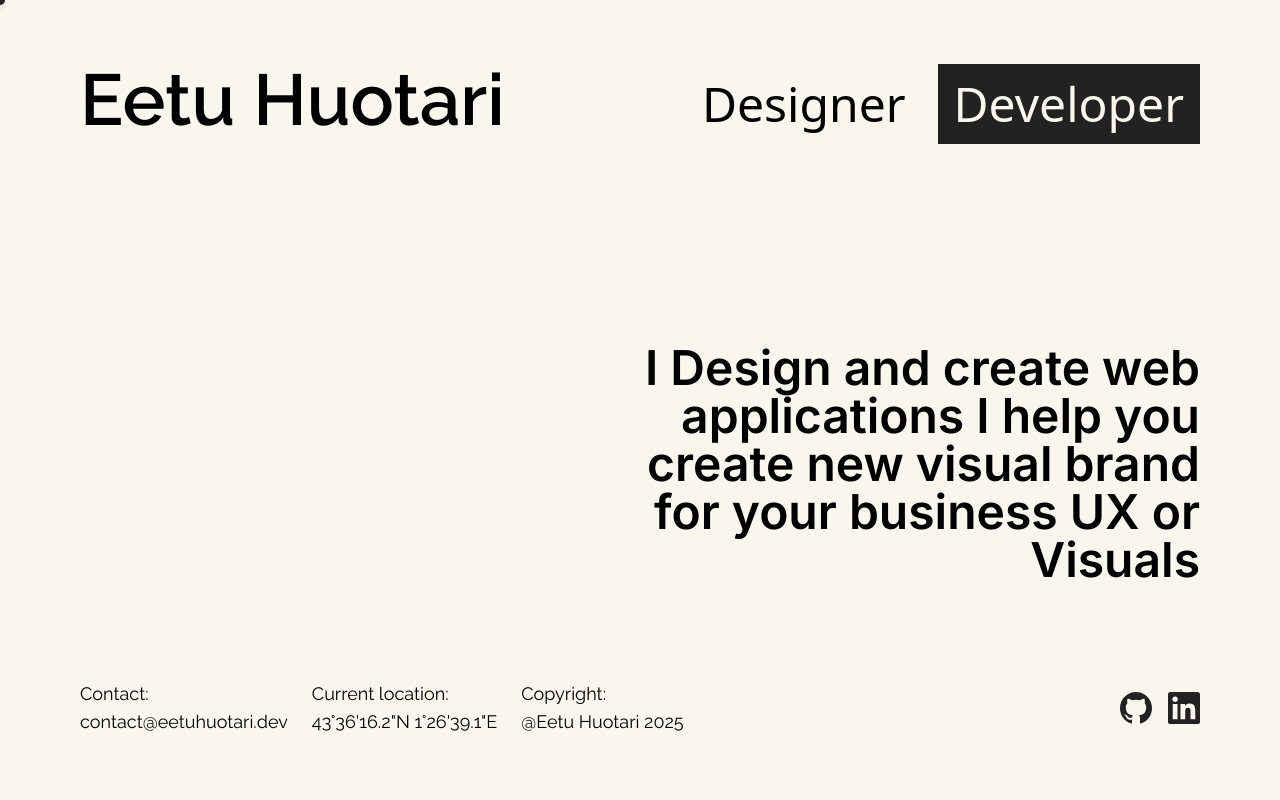
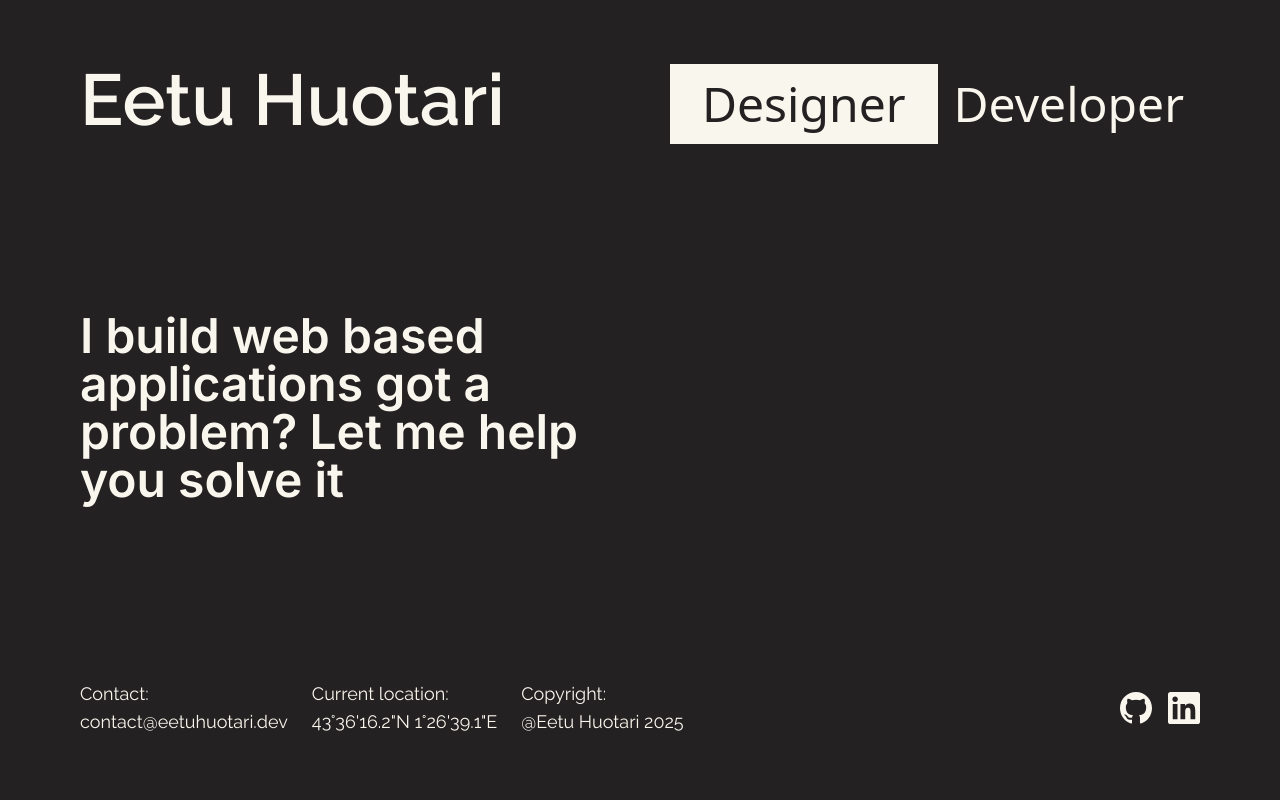
Before and after one commit to Eetuh123/Portfolio, a SvelteKit app: page / in a window 1280 px wide. Shown: the top 800 px of the page. Built offline with nearby package versions, Linux system fonts and the light colour scheme.

Commit message:
working version

```diff
--- a/src/app.css
+++ b/src/app.css
@@ -1,4 +1,4 @@
-@import url('https://fonts.googleapis.com/css2?family=Raleway:ital,wght@0,100..900;1,100..900&display=swap');
+@import url('https://fonts.googleapis.com/css2?family=Raleway:wght@100..900&display=swap');
 @import 'tailwindcss';
 
 @theme {
--- a/src/routes/+page.svelte
+++ b/src/routes/+page.svelte
@@ -3,7 +3,7 @@
 
 	let x = 0;
 	let y = 0;
-  let ballSize = 10;
+	let ballSize = 24;
 	let maxSpeed = 0.05;
 	let targetX = 0;
 	let targetY = 0;
@@ -26,33 +26,128 @@
 
 		animate();
 
-    return () => {
-    };
+		return () => {};
 	});
 </script>
 
 <svelte:window on:mousemove={handleMouseMove} />
 
 <div
-    class="absolute pointer-events-none rounded-full bg-darkish shadow-md hover:shadow-lg transition-shadow duration-300"
+	class="absolute top-0 left-0 opacity-0 invisible absolute pointer-events-none rounded-full bg-darkish shadow-md hover:shadow-lg transition-shadow duration-300"
 	style="
-      left: {x - ballSize/2}px;
-      top: {y - ballSize/2}px;
+      left: {x - ballSize / 2}px;
+      top: {y - ballSize / 2}px;
       width: {ballSize}px;
       height: {ballSize}px;
     "
 ></div>
+<!-- Developer -->
+<div class="bg-darkish text-off-white bg-cover h-screen w-full px-20 py-16 flex flex-col">
+	<div class="flex justify-between w-full">
+		<h1
+			class="font-raleway font-semibold text-7xl hover:text-orange hover:cursor-pointer transition-colors duration-250 whitespace-nowrap"
+		>
+			Eetu Huotari
+		</h1>
+		<div class="flex justify-end text-5xl">
+			<p
+				class="bg-off-white text-darkish py-4 px-8 hover:text-orange hover:cursor-pointer transition-colors duration-300"
+			>
+				Designer
+			</p>
+			<p class="p-4 hover:text-orange hover:cursor-pointer transition-colors duration-300"
+            >
+				Developer
+			</p>
+		</div>
+	</div>
 
-<div class="bg-off-white bg-cover h-screen w-full px-20 py-16 flex flex-col">
+	<div class="mt-42 mr-auto text-left max-w-[50%]">
+		<h2 class="font-inter font-semibold text-5xl">
+			I build web based applications got a problem? Let me help you solve it
+		</h2>
+	</div>
+
+	<div class="flex-grow flex items-end">
+		<div class="w-full">
+			<div class="space-y-12">
+				<div class="flex justify-between items-center font-raleway pt-12 text-lg">
+					<div class="flex space-x-6">
+						<div class="flex flex-col">
+							<span class="">Contact:</span>
+							<a
+								href="mailto:contact@eetuhuotari.dev"
+								class="hover:text-orange hover:cursor-pointer transition-colors duration-300"
+								>contact@eetuhuotari.dev</a
+							>
+						</div>
+
+						<div class="flex flex-col">
+							<span class="">Current location:</span>
+							<a
+								href="https://maps.app.goo.gl/tGY5rxwigV5Mqzrj8"
+								class="hover:text-orange hover:cursor-pointer transition-colors duration-300"
+								>43°36'16.2"N 1°26'39.1"E</a
+							>
+						</div>
+
+						<div class="flex flex-col">
+							<span class="">Copyright:</span>
+							<span>@Eetu Huotari 2025</span>
+						</div>
+					</div>
+					<div class="flex space-x-4">
+						<a href="https://github.com/Eetuh123" target="_blank" rel="noopener noreferrer">
+							<svg
+								viewBox="0 0 48 48"
+								class="w-8 h-8 fill-off-white hover:fill-orange transition-colors duration-300"
+								xmlns="http://www.w3.org/2000/svg"
+							>
+								<path
+									fill-rule="evenodd"
+									clip-rule="evenodd"
+									d="M24.0199 0C10.7375 0 0 10.8167 0 24.1983C0 34.895 6.87988 43.9495 16.4241 47.1542C17.6174 47.3951 18.0545 46.6335 18.0545 45.9929C18.0545 45.4319 18.0151 43.509 18.0151 41.5055C11.3334 42.948 9.94198 38.6209 9.94198 38.6209C8.86818 35.8164 7.27715 35.0956 7.27715 35.0956C5.09022 33.6132 7.43645 33.6132 7.43645 33.6132C9.86233 33.7735 11.1353 36.0971 11.1353 36.0971C13.2824 39.7827 16.7422 38.7413 18.1341 38.1002C18.3328 36.5377 18.9695 35.456 19.6455 34.8552C14.3163 34.2942 8.70937 32.211 8.70937 22.9161C8.70937 20.2719 9.66321 18.1086 11.1746 16.4261C10.9361 15.8253 10.1008 13.3409 11.4135 10.0157C11.4135 10.0157 13.4417 9.3746 18.0146 12.4996C19.9725 11.9699 21.9916 11.7005 24.0199 11.6982C26.048 11.6982 28.1154 11.979 30.0246 12.4996C34.5981 9.3746 36.6262 10.0157 36.6262 10.0157C37.9389 13.3409 37.1031 15.8253 36.8646 16.4261C38.4158 18.1086 39.3303 20.2719 39.3303 22.9161C39.3303 32.211 33.7234 34.2539 28.3544 34.8552C29.2296 35.6163 29.9848 37.0583 29.9848 39.3421C29.9848 42.5871 29.9454 45.1915 29.9454 45.9924C29.9454 46.6335 30.383 47.3951 31.5758 47.1547C41.12 43.9491 47.9999 34.895 47.9999 24.1983C48.0392 10.8167 37.2624 0 24.0199 0Z"
+								/>
+							</svg>
+						</a>
+						<a
+							href="https://www.linkedin.com/in/eetu-huotari-594106238/"
+							target="_blank"
+							rel="noopener noreferrer"
+						>
+							<svg
+								viewBox="0 0 48 48"
+								class="w-8 h-8 fill-off-white hover:fill-orange transition-colors duration-300"
+								xmlns="http://www.w3.org/2000/svg"
+							>
+								<path
+									d="M44.4469 0H3.54375C1.58437 0 0 1.54688 0 3.45938V44.5312C0 46.4437 1.58437 48 3.54375 48H44.4469C46.4062 48 48 46.4438 48 44.5406V3.45938C48 1.54688 46.4062 0 44.4469 0ZM14.2406 40.9031H7.11563V17.9906H14.2406V40.9031ZM10.6781 14.8688C8.39062 14.8688 6.54375 13.0219 6.54375 10.7437C6.54375 8.46562 8.39062 6.61875 10.6781 6.61875C12.9563 6.61875 14.8031 8.46562 14.8031 10.7437C14.8031 13.0125 12.9563 14.8688 10.6781 14.8688ZM40.9031 40.9031H33.7875V29.7656C33.7875 27.1125 33.7406 23.6906 30.0844 23.6906C26.3812 23.6906 25.8187 26.5875 25.8187 29.5781V40.9031H18.7125V17.9906H25.5375V21.1219H25.6312C26.5781 19.3219 28.9031 17.4188 32.3625 17.4188C39.5719 17.4188 40.9031 22.1625 40.9031 28.3313V40.9031Z"
+								/>
+							</svg>
+						</a>
+					</div>
+				</div>
+			</div>
+		</div>
+	</div>
+</div>
+<!-- Designer -->
+<div
+	class="text-darkish bg-off-white bg-cover h-screen w-full px-20 py-16 flex flex-col"
+>
 	<div class="flex justify-between w-full">
-        <h1 class="font-raleway font-semibold text-7xl hover:text-orange hover:cursor-pointer transition-colors duration-250">
+		<h1
+			class="font-raleway font-semibold text-7xl hover:text-orange hover:cursor-pointer transition-colors duration-250 whitespace-nowrap"
+		>
 			Eetu Huotari
 		</h1>
 		<div class="flex justify-end text-5xl">
 			<p class="py-4 px-8 hover:text-orange hover:cursor-pointer transition-colors duration-300">
 				Designer
 			</p>
-            <p class="bg-darkish p-4 text-off-white hover:text-orange hover:cursor-pointer transition-colors duration-300">
+			<p
+				class="bg-darkish p-4 text-off-white hover:text-orange hover:cursor-pointer transition-colors duration-300"
+			>
 				Developer
 			</p>
 		</div>
@@ -60,21 +155,31 @@
 
 	<div class="flex-grow flex items-end">
 		<div class="space-y-12">
+			<div class="w-full">
 				<div class="flex ml-auto text-right max-w-[50%]">
 					<h2 class="font-inter font-semibold text-5xl">
-                    I Design and create web applications I help you create new visual brand for your business UX or Visuals
+						I Design and create web applications I help you create new visual brand for your
+						business UX or Visuals
 					</h2>
 				</div>
 				<div class="flex justify-between items-center font-raleway pt-12 text-lg">
 					<div class="flex space-x-6">
 						<div class="flex flex-col">
 							<span class="">Contact:</span>
-                        <a href="mailto:contact@eetuhuotari.dev" class="hover:text-orange hover:cursor-pointer transition-colors duration-300">contact@eetuhuotari.dev</a>
+							<a
+								href="mailto:contact@eetuhuotari.dev"
+								class="hover:text-orange hover:cursor-pointer transition-colors duration-300"
+								>contact@eetuhuotari.dev</a
+							>
 						</div>
 
 						<div class="flex flex-col">
 							<span class="">Current location:</span>
-                        <a href="https://maps.app.goo.gl/tGY5rxwigV5Mqzrj8" class="hover:text-orange hover:cursor-pointer transition-colors duration-300">43°36'16.2"N 1°26'39.1"E</a>
+							<a
+								href="https://maps.app.goo.gl/tGY5rxwigV5Mqzrj8"
+								class="hover:text-orange hover:cursor-pointer transition-colors duration-300"
+								>43°36'16.2"N 1°26'39.1"E</a
+							>
 						</div>
 
 						<div class="flex flex-col">
@@ -85,19 +190,36 @@
 
 					<div class="flex space-x-4">
 						<a href="https://github.com/Eetuh123" target="_blank" rel="noopener noreferrer">
-                        <svg viewBox="0 0 48 48" class="w-8 h-8 fill-darkish hover:fill-orange transition-colors duration-300" xmlns="http://www.w3.org/2000/svg">
-                        <path fill-rule="evenodd" clip-rule="evenodd"
-                        d="M24.0199 0C10.7375 0 0 10.8167 0 24.1983C0 34.895 6.87988 43.9495 16.4241 47.1542C17.6174 47.3951 18.0545 46.6335 18.0545 45.9929C18.0545 45.4319 18.0151 43.509 18.0151 41.5055C11.3334 42.948 9.94198 38.6209 9.94198 38.6209C8.86818 35.8164 7.27715 35.0956 7.27715 35.0956C5.09022 33.6132 7.43645 33.6132 7.43645 33.6132C9.86233 33.7735 11.1353 36.0971 11.1353 36.0971C13.2824 39.7827 16.7422 38.7413 18.1341 38.1002C18.3328 36.5377 18.9695 35.456 19.6455 34.8552C14.3163 34.2942 8.70937 32.211 8.70937 22.9161C8.70937 20.2719 9.66321 18.1086 11.1746 16.4261C10.9361 15.8253 10.1008 13.3409 11.4135 10.0157C11.4135 10.0157 13.4417 9.3746 18.0146 12.4996C19.9725 11.9699 21.9916 11.7005 24.0199 11.6982C26.048 11.6982 28.1154 11.979 30.0246 12.4996C34.5981 9.3746 36.6262 10.0157 36.6262 10.0157C37.9389 13.3409 37.1031 15.8253 36.8646 16.4261C38.4158 18.1086 39.3303 20.2719 39.3303 22.9161C39.3303 32.211 33.7234 34.2539 28.3544 34.8552C29.2296 35.6163 29.9848 37.0583 29.9848 39.3421C29.9848 42.5871 29.9454 45.1915 29.9454 45.9924C29.9454 46.6335 30.383 47.3951 31.5758 47.1547C41.12 43.9491 47.9999 34.895 47.9999 24.1983C48.0392 10.8167 37.2624 0 24.0199 0Z"/>
+							<svg
+								viewBox="0 0 48 48"
+								class="w-8 h-8 fill-darkish hover:fill-orange transition-colors duration-300"
+								xmlns="http://www.w3.org/2000/svg"
+							>
+								<path
+									fill-rule="evenodd"
+									clip-rule="evenodd"
+									d="M24.0199 0C10.7375 0 0 10.8167 0 24.1983C0 34.895 6.87988 43.9495 16.4241 47.1542C17.6174 47.3951 18.0545 46.6335 18.0545 45.9929C18.0545 45.4319 18.0151 43.509 18.0151 41.5055C11.3334 42.948 9.94198 38.6209 9.94198 38.6209C8.86818 35.8164 7.27715 35.0956 7.27715 35.0956C5.09022 33.6132 7.43645 33.6132 7.43645 33.6132C9.86233 33.7735 11.1353 36.0971 11.1353 36.0971C13.2824 39.7827 16.7422 38.7413 18.1341 38.1002C18.3328 36.5377 18.9695 35.456 19.6455 34.8552C14.3163 34.2942 8.70937 32.211 8.70937 22.9161C8.70937 20.2719 9.66321 18.1086 11.1746 16.4261C10.9361 15.8253 10.1008 13.3409 11.4135 10.0157C11.4135 10.0157 13.4417 9.3746 18.0146 12.4996C19.9725 11.9699 21.9916 11.7005 24.0199 11.6982C26.048 11.6982 28.1154 11.979 30.0246 12.4996C34.5981 9.3746 36.6262 10.0157 36.6262 10.0157C37.9389 13.3409 37.1031 15.8253 36.8646 16.4261C38.4158 18.1086 39.3303 20.2719 39.3303 22.9161C39.3303 32.211 33.7234 34.2539 28.3544 34.8552C29.2296 35.6163 29.9848 37.0583 29.9848 39.3421C29.9848 42.5871 29.9454 45.1915 29.9454 45.9924C29.9454 46.6335 30.383 47.3951 31.5758 47.1547C41.12 43.9491 47.9999 34.895 47.9999 24.1983C48.0392 10.8167 37.2624 0 24.0199 0Z"
+								/>
 							</svg>
 						</a>
-                    <a href="https://www.linkedin.com/in/eetu-huotari-594106238/" target="_blank" rel="noopener noreferrer">
-                        <svg viewBox="0 0 48 48" class="w-8 h-8 fill-darkish hover:fill-orange transition-colors duration-300" xmlns="http://www.w3.org/2000/svg">
-                        <path d="M44.4469 0H3.54375C1.58437 0 0 1.54688 0 3.45938V44.5312C0 46.4437 1.58437 48 3.54375 48H44.4469C46.4062 48 48 46.4438 48 44.5406V3.45938C48 1.54688 46.4062 0 44.4469 0ZM14.2406 40.9031H7.11563V17.9906H14.2406V40.9031ZM10.6781 14.8688C8.39062 14.8688 6.54375 13.0219 6.54375 10.7437C6.54375 8.46562 8.39062 6.61875 10.6781 6.61875C12.9563 6.61875 14.8031 8.46562 14.8031 10.7437C14.8031 13.0125 12.9563 14.8688 10.6781 14.8688ZM40.9031 40.9031H33.7875V29.7656C33.7875 27.1125 33.7406 23.6906 30.0844 23.6906C26.3812 23.6906 25.8187 26.5875 25.8187 29.5781V40.9031H18.7125V17.9906H25.5375V21.1219H25.6312C26.5781 19.3219 28.9031 17.4188 32.3625 17.4188C39.5719 17.4188 40.9031 22.1625 40.9031 28.3313V40.9031Z"/>
+						<a
+							href="https://www.linkedin.com/in/eetu-huotari-594106238/"
+							target="_blank"
+							rel="noopener noreferrer"
+						>
+							<svg
+								viewBox="0 0 48 48"
+								class="w-8 h-8 fill-darkish hover:fill-orange transition-colors duration-300"
+								xmlns="http://www.w3.org/2000/svg"
+							>
+								<path
+									d="M44.4469 0H3.54375C1.58437 0 0 1.54688 0 3.45938V44.5312C0 46.4437 1.58437 48 3.54375 48H44.4469C46.4062 48 48 46.4438 48 44.5406V3.45938C48 1.54688 46.4062 0 44.4469 0ZM14.2406 40.9031H7.11563V17.9906H14.2406V40.9031ZM10.6781 14.8688C8.39062 14.8688 6.54375 13.0219 6.54375 10.7437C6.54375 8.46562 8.39062 6.61875 10.6781 6.61875C12.9563 6.61875 14.8031 8.46562 14.8031 10.7437C14.8031 13.0125 12.9563 14.8688 10.6781 14.8688ZM40.9031 40.9031H33.7875V29.7656C33.7875 27.1125 33.7406 23.6906 30.0844 23.6906C26.3812 23.6906 25.8187 26.5875 25.8187 29.5781V40.9031H18.7125V17.9906H25.5375V21.1219H25.6312C26.5781 19.3219 28.9031 17.4188 32.3625 17.4188C39.5719 17.4188 40.9031 22.1625 40.9031 28.3313V40.9031Z"
+								/>
 							</svg>
 						</a>
 					</div>
 				</div>
 			</div>
-
 		</div>
 	</div>
+</div>
--- a/tailwind.config.js
+++ b/tailwind.config.js
@@ -3,17 +3,6 @@ const defaultTheme = require('tailwindcss/defaultTheme');
 
 module.exports = {
     content: ['./src/**/*.{html,js,svelte,ts}'],
-  theme: {
-    extend: {
-        fontFamily: {
-            inter: ['var(--font-inter)'],
-            raleway: ['var(--font-raleway)']
-        },
-        colors: {
-          'white': '#F9F6EE',
-          'dark': '#232121',
-      },
-    },
-  },
+  theme: {},
   plugins: [],
 };
```
Lines whose indentation alone changed are shown as unchanged.
